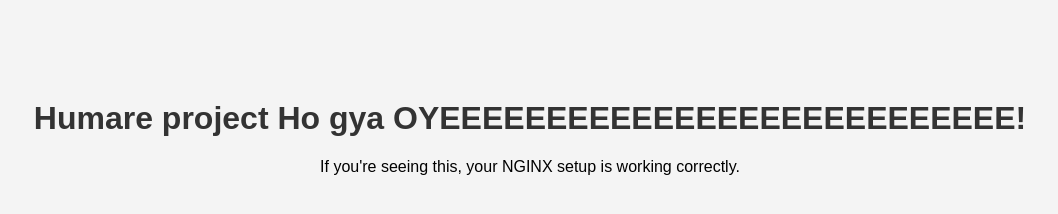
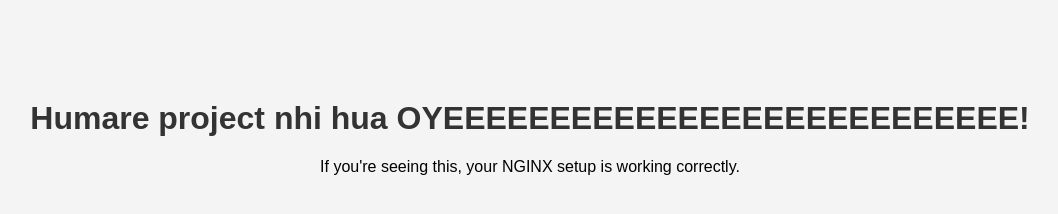
Before and after one commit to KushalpalSharma/depOps-testing, a plain HTML site: page index.html in a window 1280 px wide. Shown: the whole page, without its empty margins (110-1168 px from the left). Drawn offline with Linux system fonts and the light colour scheme.

Commit message:
ye message hai

```diff
--- a/index.html
+++ b/index.html
@@ -16,7 +16,7 @@
   </style>
 </head>
 <body>
-  <h1>Humare project Ho gya OYEEEEEEEEEEEEEEEEEEEEEEEEEEE!</h1>
+  <h1>Humare project nhi hua OYEEEEEEEEEEEEEEEEEEEEEEEEEEE!</h1>
   <p>If you're seeing this, your NGINX setup is working correctly.</p>
 </body>
 </html>
```
